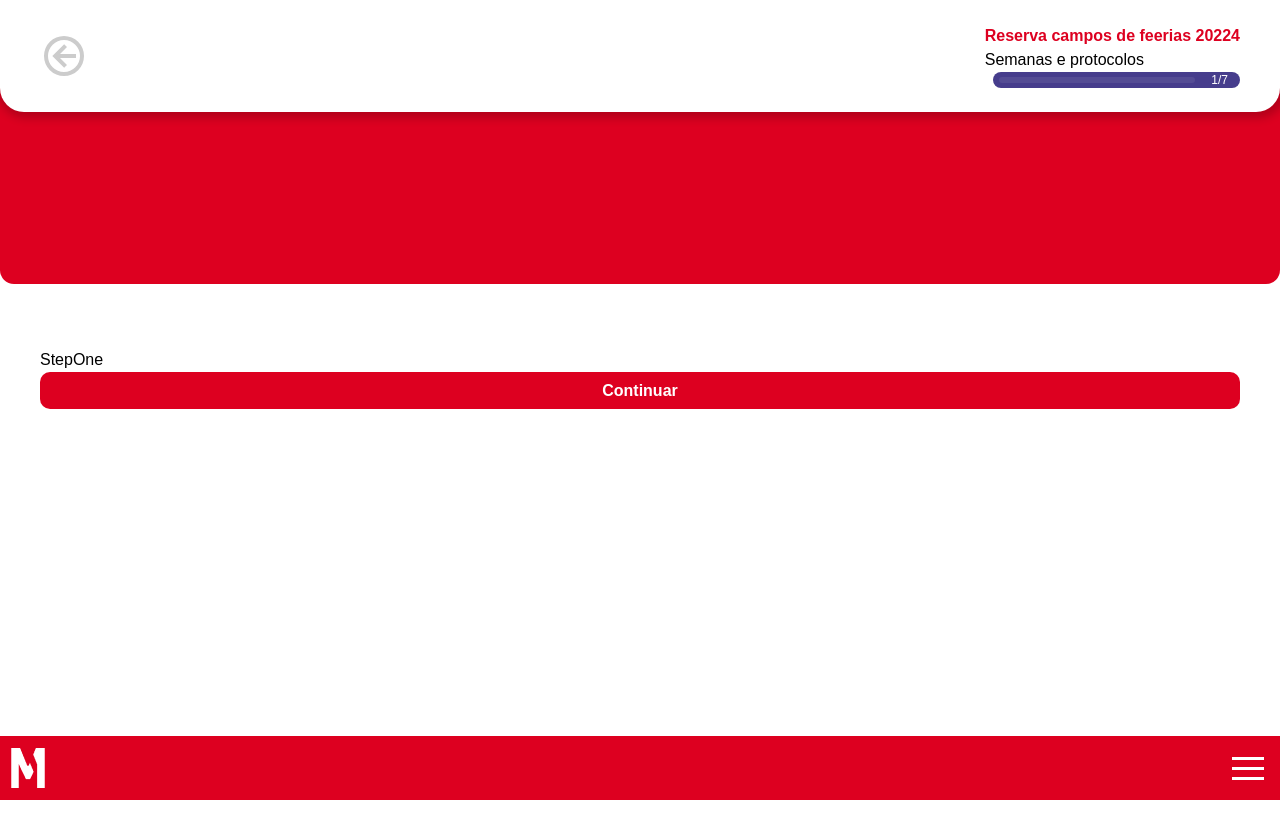
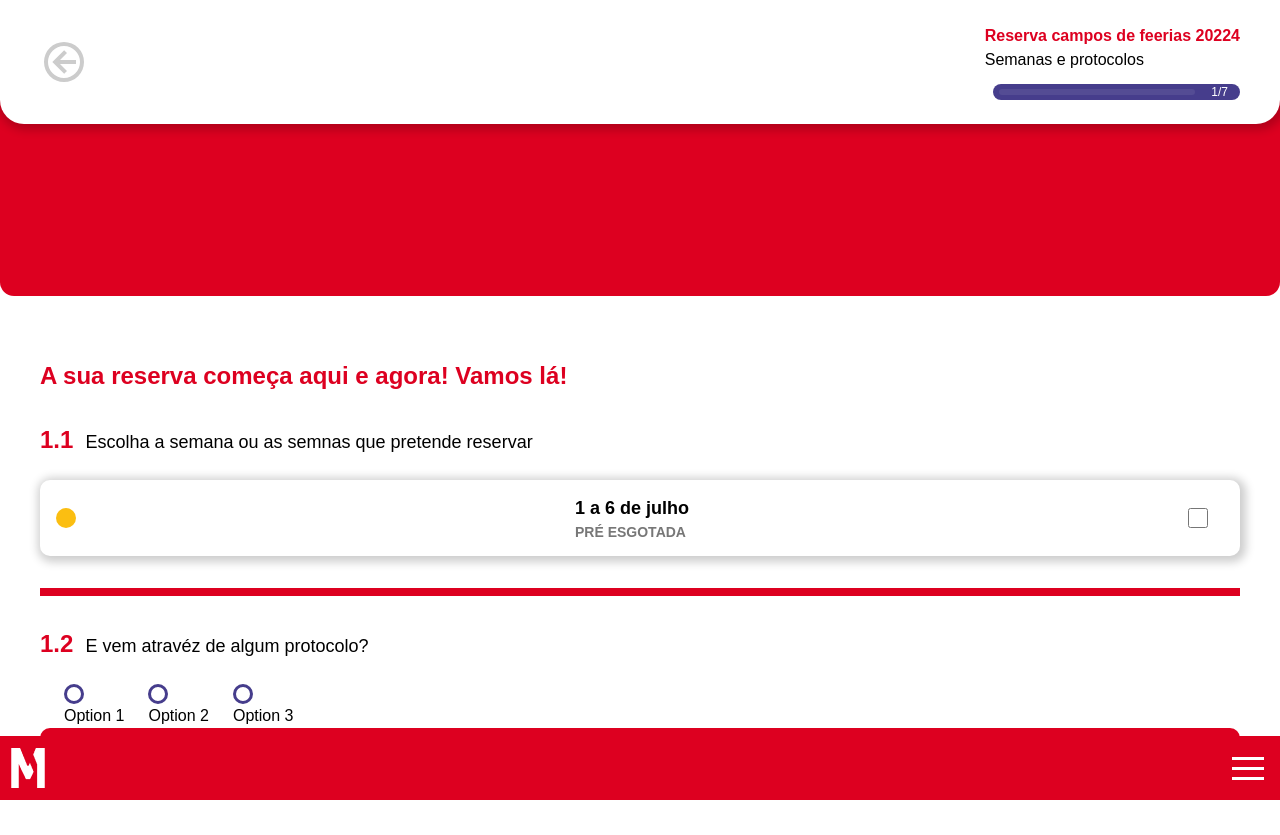
Before and after one commit to robnasq/camp-crm, a React app: page /reserve-form in a window 1280 px wide. Before the commit the page ends 800 px from the top, so only its background shows below. Built offline with nearby package versions, Linux system fonts and the light colour scheme; the HTML template or start-up script is replaced by a standard one.

Commit message:
Radio input done

```diff
--- /dev/null
+++ b/src/components/ui/Radio.tsx
@@ -0,0 +1,51 @@
+import React from "react";
+
+interface Option {
+  label: string;
+  value: string;
+}
+
+interface RadioProps {
+  options: Option[];
+  selectedValue: string;
+  onChange: (value: string) => void;
+}
+
+export const Radio: React.FC<RadioProps> = ({
+  options,
+  selectedValue,
+  onChange,
+}) => {
+  const handleOptionChange = (value: string) => {
+    if (value !== selectedValue) {
+      onChange(value);
+    }
+  };
+
+  return (
+    <div>
+      {options.map((option) => (
+        <label
+          key={option.value}
+          className="capitalize cursor-pointer inline-block align-middle relative pl-6"
+        >
+          <span
+            className={`h-[20px] w-[20px] rounded-full border-[3px] border-secondary transition-all duration-300 ease-in-out block relative  ${
+              option.value === selectedValue ? "after:content-[''] after:h-[10px] after:w-[10px] after:bg-secondary after:rounded-full after:block after:absolute after:left-[50%] after:top-[50%] after:transform  after:translate-x-[-50%] after:translate-y-[-50%]" : ""
+            }`}
+          >
+            {option.value === selectedValue ? (<span className="bg-secondary h-[10px] w-[10px] rounded-full" />): (<span />) }
+          </span>
+          <input
+            type="radio"
+            className="hidden"
+            value={option.value}
+            checked={option.value === selectedValue}
+            onChange={() => handleOptionChange(option.value)}
+          />
+          {option.label}
+        </label>
+      ))}
+    </div>
+  );
+};
--- a/src/pages/reserve_form/StepOne.tsx
+++ b/src/pages/reserve_form/StepOne.tsx
@@ -1,7 +1,70 @@
+import { useState } from "react";
+import { Radio } from "../../components/ui/Radio";
+
+const Weeks = () => {
+  return (
+    <div className="w-full shadow py-3 pl-4 rounded-[10px] mb-2 pr-6">
+      <div className=" flex items-center justify-between">
+        <div className="rounded-full w-5 h-5 bg-[#FBBE11]"></div>
+        <div>
+          <p className="font-semibold text-[18px]">1 a 6 de julho</p>
+          <p className="text-neutral-medium text-sm font-bold uppercase">
+            Pré esgotada
+          </p>
+        </div>
+        <div>
+          <div className="flex items-center mb-4">
+            <input
+              id="default-checkbox"
+              type="checkbox"
+              value=""
+              className="w-5 h-5 mt-4 cursor-pointer border-neutral-medium rounded"
+            />
+            <label className="ms-2 text-sm font-medium text-gray-900 dark:text-gray-300"></label>
+          </div>
+        </div>
+      </div>
+    </div>
+  );
+};
+
 const StepOne = () => {
+  const options = [
+    { label: "Option 1", value: "option1" },
+    { label: "Option 2", value: "option2" },
+    { label: "Option 3", value: "option3" },
+  ];
+  const [selectedValue, setSelectedValue] = useState<string>("");
+
+   const handleRadioChange = (value: string) => {
+    setSelectedValue(value);
+  };
   return (
-    <div>StepOne</div>
-  )
-}
+    <div>
+      <h2 className="text-primary font-bold text-2xl mb-8">
+        A sua reserva começa aqui e agora! Vamos lá!
+      </h2>
+      <form>
+        <h2 className="text-lg mb-6">
+          <span className="font-semibold text-primary text-2xl mr-3">1.1</span>
+          Escolha a semana ou as semnas que pretende reservar
+        </h2>
+        <Weeks />
 
-export default StepOne
+        <hr className="border-primary border-4 my-8" />
+
+        <h2 className="text-lg mb-6">
+          <span className="font-semibold text-primary text-2xl mr-3">1.2</span>E
+          vem atravéz de algum protocolo?
+        </h2>
+        <Radio
+          options={options}
+          selectedValue={selectedValue}
+          onChange={handleRadioChange}
+        />
+      </form>
+    </div>
+  );
+};
+
+export default StepOne;
--- a/src/pages/reserve_form/index.tsx
+++ b/src/pages/reserve_form/index.tsx
@@ -21,7 +21,8 @@ export const ReserveForm = () => {
     <StepSeven />,
   ];
 
-  const { currentStep, currentComponent, changeStep, isLastStep } = useForm(formComponents);
+  const { currentStep, currentComponent, changeStep, isLastStep } =
+    useForm(formComponents);
   const progressPercent = (currentStep / (formComponents.length - 1)) * 100;
 
   return (
@@ -42,7 +43,7 @@ export const ReserveForm = () => {
           <p>Semanas e protocolos</p>
           <div className="flex items-center space-x-2">
             <span className="text-sm text-black"></span>
-            <div className="flex bg-secondary justify-between items-center pl-[6px] pr-3 h-4 bg-gray-200 rounded-[100px] w-full">
+            <div className="flex mt-3  bg-secondary justify-between items-center pl-[6px] pr-3 h-4 bg-gray-200 rounded-[100px] w-full">
               <div className="bg-[#544C94] w-full h-[6px] mr-4 rounded-full">
                 <div
                   className="h-[6px] bg-[#61B232] flex justify-end items-center rounded-full"
@@ -63,15 +64,14 @@ export const ReserveForm = () => {
         <form className="" onSubmit={(e) => changeStep(currentStep + 1, e)}>
           {currentComponent}
           {!isLastStep ? (
-              <Button type={"submit"} variants="primary" fullWidth>
+            <Button type={"submit"} variants="primary" fullWidth>
               Continuar
             </Button>
           ) : (
             <Button type={"button"} variants="primary" fullWidth>
-            Enviar
-          </Button>
+              Enviar
+            </Button>
           )}
-
         </form>
       </main>
     </div>
```
